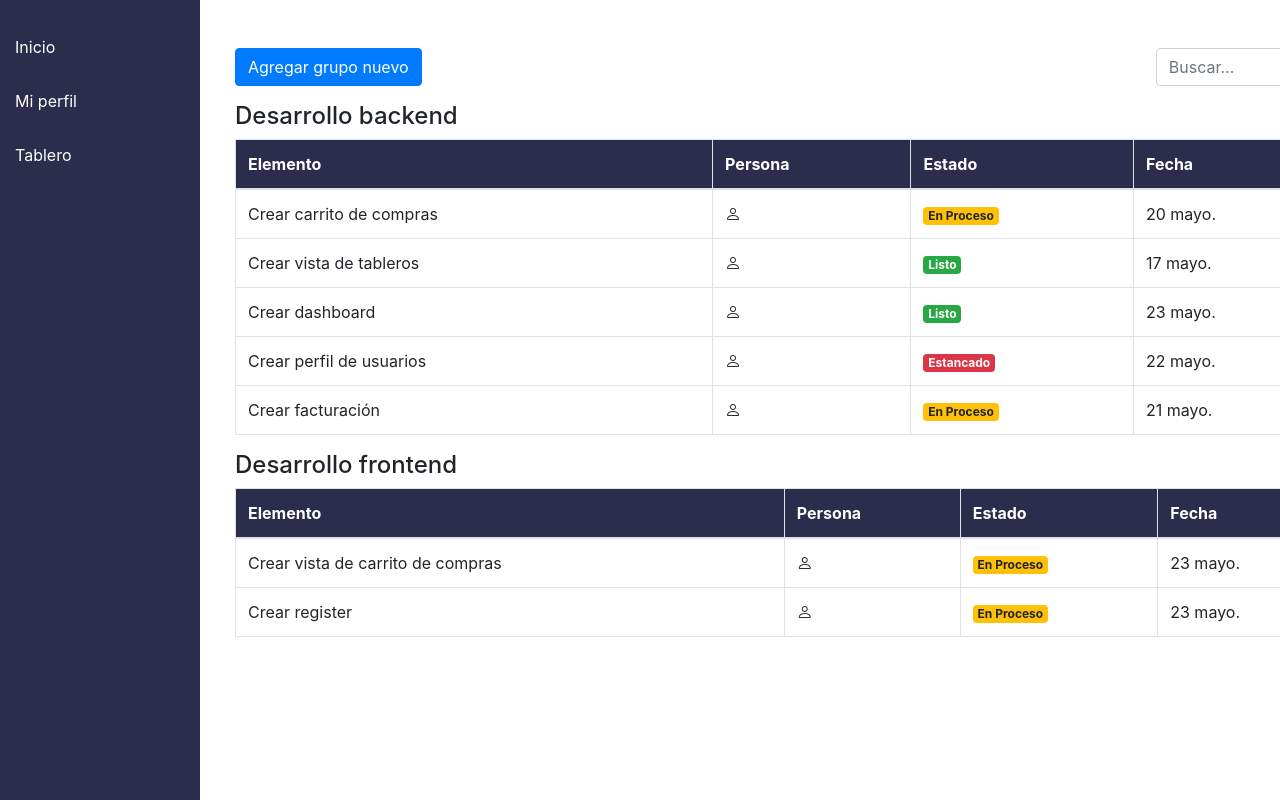
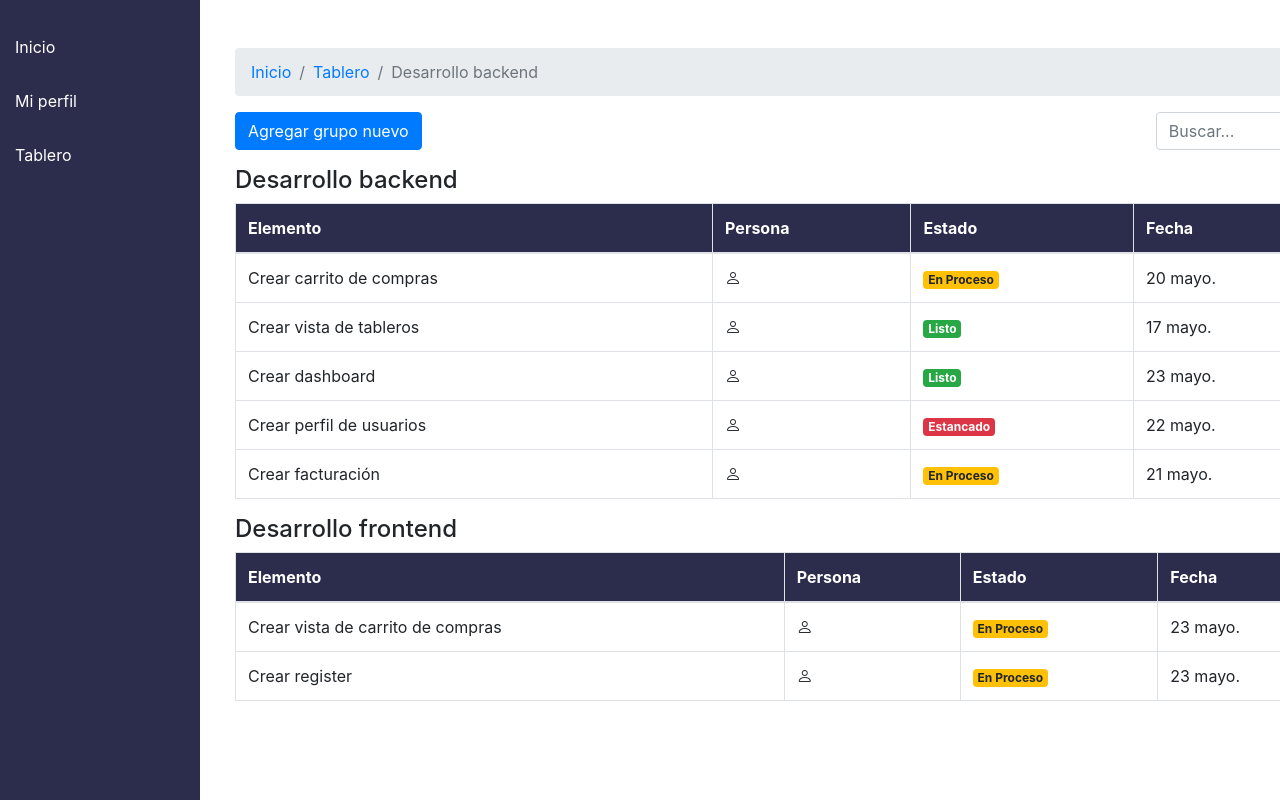
Before and after one commit to Kiro8888/Proyecto2-Diseno, a plain HTML site: page view_project.html in a window 1280 px wide. Shown: the top 800 px of the page. Drawn offline with nearby package versions, Linux system fonts and the light colour scheme.

Commit message:
añadiendo migajas de pan

```diff
--- a/view_project.html
+++ b/view_project.html
@@ -15,6 +15,14 @@
     <a href="#">Tablero</a>
   </div>
   <div class="content container mt-5">
+    <nav aria-label="breadcrumb">
+      <ol class="breadcrumb">
+        <li class="breadcrumb-item"><a href="#">Inicio</a></li>
+        <li class="breadcrumb-item"><a href="#">Tablero</a></li>
+        <li class="breadcrumb-item active" aria-current="page">Desarrollo backend</li>
+      </ol>
+    </nav>
+
     <div class="d-flex justify-content-between align-items-center mb-3">
       <button class="btn btn-primary">Agregar grupo nuevo</button>
       <div class="search-bar ml-3">
@@ -22,9 +30,10 @@
         <i class="bi bi-search"></i>
       </div>
     </div>
+
     <!-- Grupo 1 -->
     <h4>Desarrollo backend</h4>
-    <table class="table table-bordered" >
+    <table class="table table-bordered">
       <thead style="background-color: #2c2c4c; color: white;">
         <tr>
           <th scope="col">Elemento</th>
@@ -71,14 +80,13 @@
     <h4>Desarrollo frontend</h4>
     <table class="table table-bordered">
       <thead style="background-color: #2c2c4c; color: white;">
-
         <tr>
           <th scope="col">Elemento</th>
           <th scope="col">Persona</th>
           <th scope="col">Estado</th>
           <th scope="col">Fecha</th>
         </tr>
-      </thstyle=>
+      </thead>
       <tbody id="group2">
         <tr>
           <td>Crear vista de carrito de compras</td>
```
